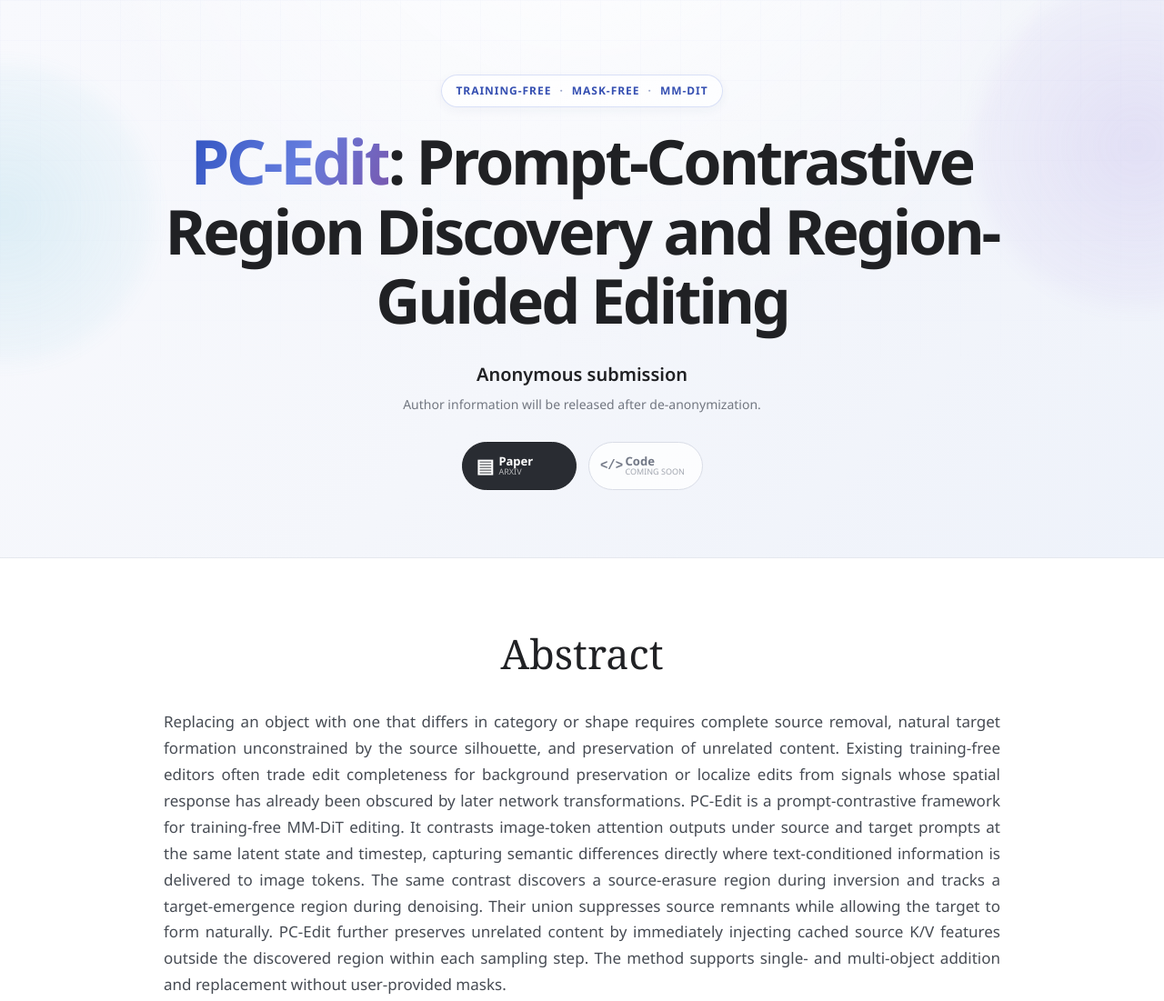
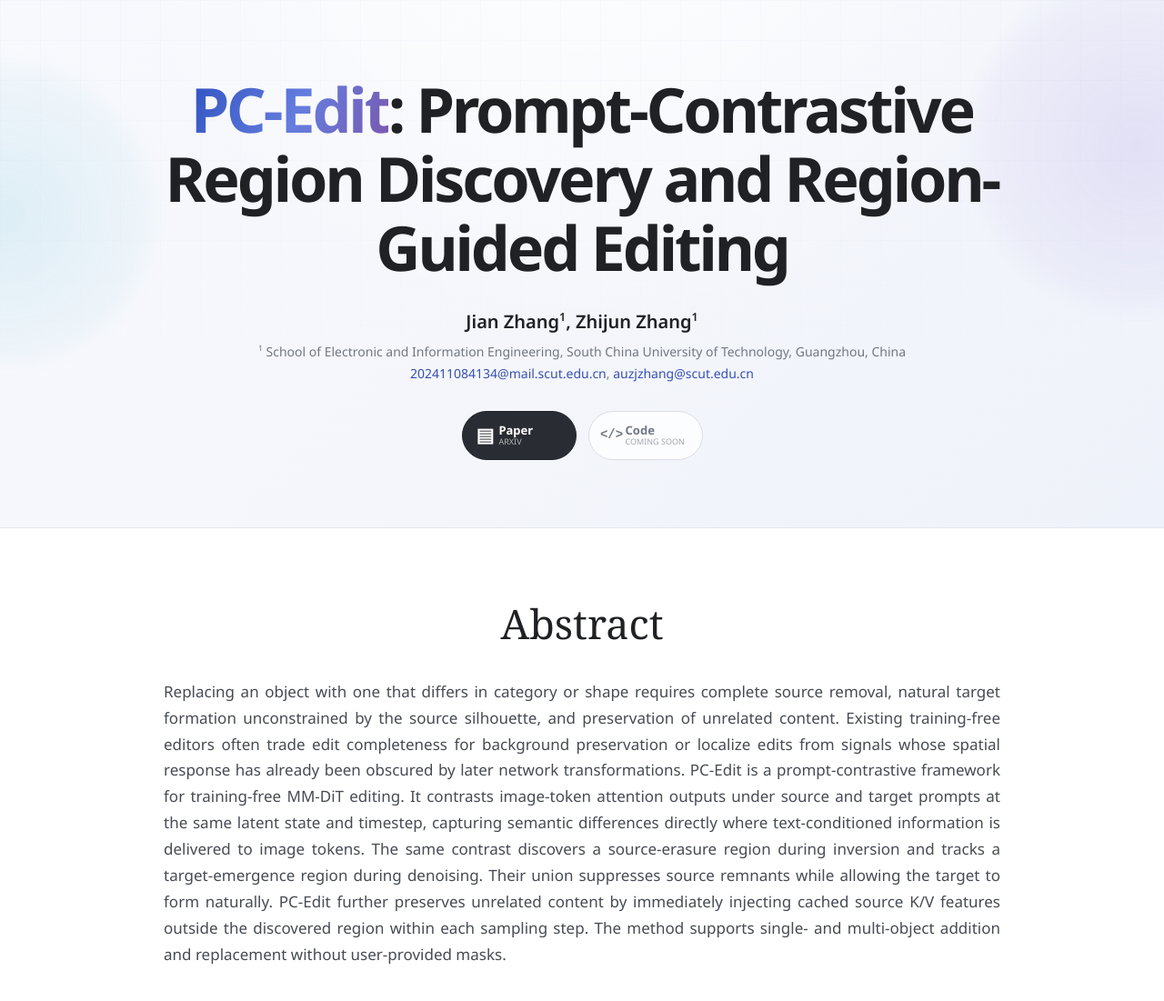
Before and after one commit to JianZhang-chick/PC-Edit, a plain HTML site: page docs/index.html in a window 1280 px wide. Shown: the top 1101 px of the page at 91% size. Drawn offline with Linux system fonts and the light colour scheme; a web font is replaced by a local one.

Commit message:
Add author and affiliation details

```diff
--- a/docs/assets/style.css
+++ b/docs/assets/style.css
@@ -89,23 +89,6 @@
   background: radial-gradient(circle, rgba(151, 123, 220, 0.40), rgba(151, 123, 220, 0));
 }
 
-.method-tag {
-  width: fit-content;
-  margin: 0 auto 21px;
-  padding: 7px 15px;
-  border: 1px solid rgba(73, 104, 216, 0.20);
-  border-radius: 999px;
-  color: var(--accent-deep);
-  background: rgba(255, 255, 255, 0.70);
-  font-size: 12px;
-  font-weight: 700;
-  letter-spacing: 0.08em;
-  text-transform: uppercase;
-  box-shadow: 0 3px 12px rgba(38, 56, 115, 0.05);
-}
-
-.method-tag span { margin: 0 5px; color: #9aa5ca; }
-
 h1 {
   max-width: 1060px;
   margin: 0 auto 27px;
@@ -136,6 +119,22 @@
   color: var(--muted);
   font-size: 14px;
 }
+
+.authors sup,
+.affiliation sup {
+  font-size: 0.62em;
+  line-height: 0;
+  vertical-align: super;
+}
+
+.affiliation > span { display: block; }
+
+.affiliation a {
+  color: var(--accent-deep);
+  text-decoration: none;
+}
+
+.affiliation a:hover { text-decoration: underline; }
 
 .project-links {
   display: flex;
@@ -299,7 +298,6 @@
   body { font-size: 16px; }
   .page-width, .text-width { width: min(100% - 24px, 1180px); }
   .hero { padding: 48px 0 46px; }
-  .method-tag { font-size: 10px; }
   h1 { font-size: 38px; letter-spacing: -0.035em; }
   .authors { font-size: 18px; }
   .project-link { min-width: 118px; }
--- a/docs/index.html
+++ b/docs/index.html
@@ -19,10 +19,15 @@
     <div class="hero-glow hero-glow-left"></div>
     <div class="hero-glow hero-glow-right"></div>
     <div class="page-width hero-inner">
-      <p class="method-tag">Training-free <span>·</span> Mask-free <span>·</span> MM-DiT</p>
       <h1><span>PC-Edit</span>: Prompt-Contrastive Region Discovery and Region-Guided Editing</h1>
-      <p class="authors">Anonymous submission</p>
-      <p class="affiliation">Author information will be released after de-anonymization.</p>
+      <p class="authors">Jian Zhang<sup>1</sup>, Zhijun Zhang<sup>1</sup></p>
+      <p class="affiliation">
+        <span><sup>1</sup> School of Electronic and Information Engineering, South China University of Technology, Guangzhou, China</span>
+        <span>
+          <a href="mailto:202411084134@mail.scut.edu.cn">202411084134@mail.scut.edu.cn</a>,
+          <a href="mailto:auzjzhang@scut.edu.cn">auzjzhang@scut.edu.cn</a>
+        </span>
+      </p>
 
       <div class="project-links" aria-label="Project links">
         <a class="project-link"
```
